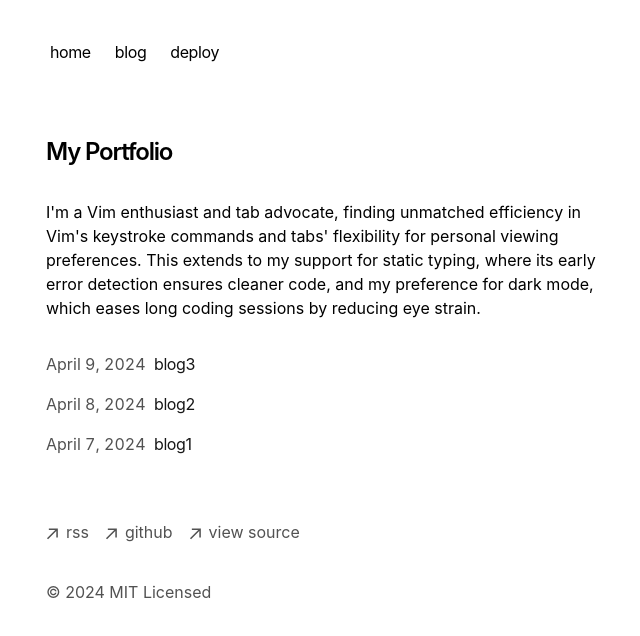
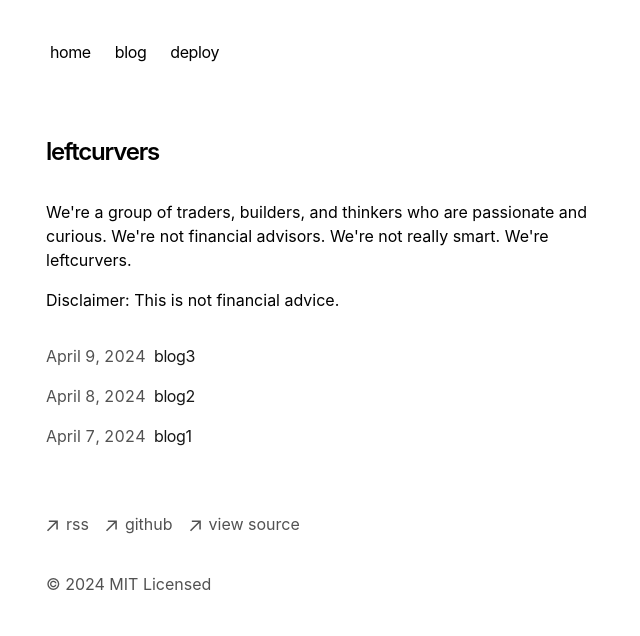
Before and after one commit to jarrensj/leftcurver, a Next.js app: page / in a window 1280 px wide. Shown: the top 636 px of the page, without its empty margins (306-946 px from the left). Built offline with nearby package versions, Linux system fonts and the light colour scheme.

Commit message:
add about and disclaimer

```diff
--- a/app/page.tsx
+++ b/app/page.tsx
@@ -4,14 +4,13 @@ export default function Page() {
   return (
     <section>
       <h1 className="mb-8 text-2xl font-semibold tracking-tighter">
-        My Portfolio
+        leftcurvers
       </h1>
       <p className="mb-4">
-        {`I'm a Vim enthusiast and tab advocate, finding unmatched efficiency in
-        Vim's keystroke commands and tabs' flexibility for personal viewing
-        preferences. This extends to my support for static typing, where its
-        early error detection ensures cleaner code, and my preference for dark
-        mode, which eases long coding sessions by reducing eye strain.`}
+        {`We're a group of traders, builders, and thinkers who are passionate and curious. We're not financial advisors. We're not really smart. We're leftcurvers.`}
+      </p>
+      <p>
+        {`Disclaimer: This is not financial advice.`}
       </p>
       <div className="my-8">
         <BlogPosts />
```
